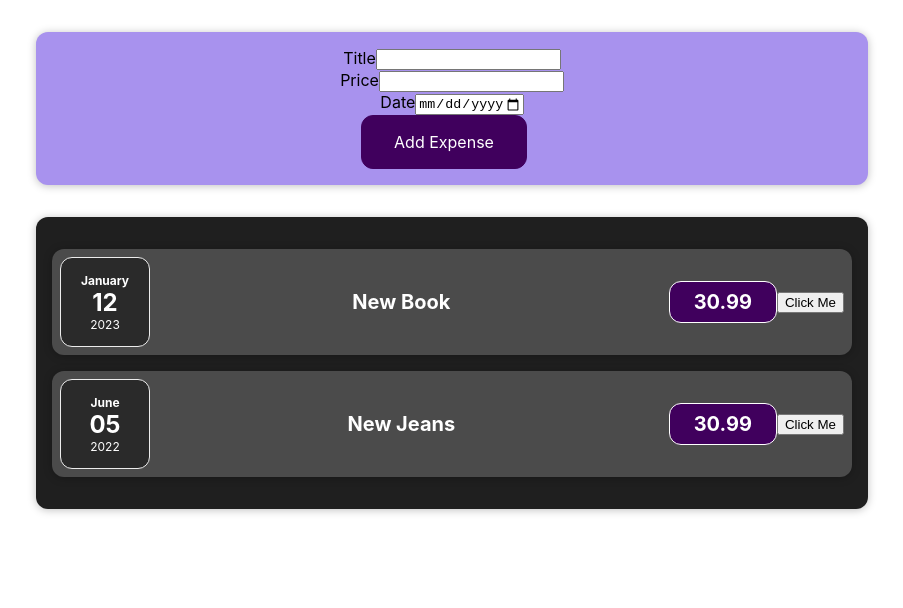
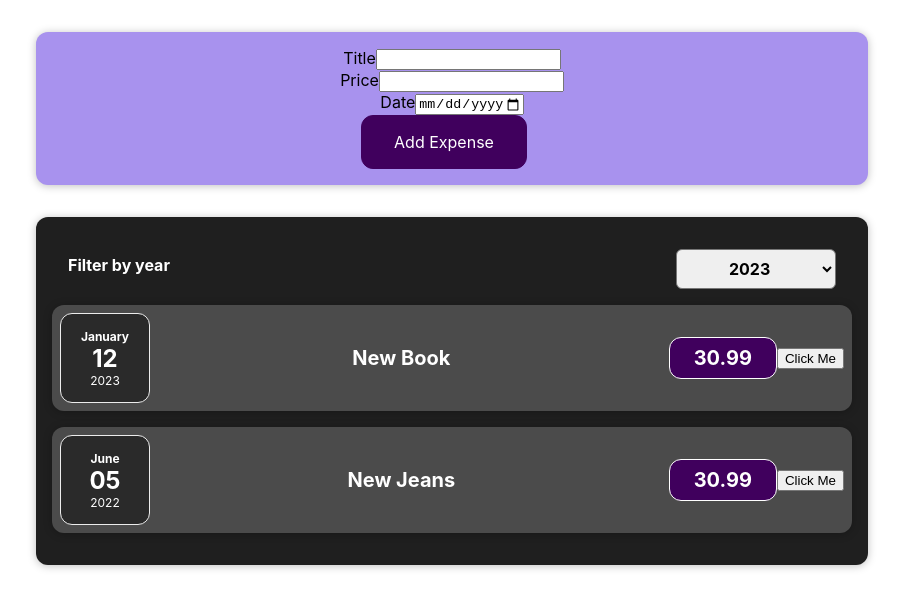
Before and after one commit to KaarelVv/expenses, a React (Create React App) app: page / in a window 1280 px wide. Shown: the top 608 px of the page, without its empty margins (188-1091 px from the left). Built offline with nearby package versions, Linux system fonts and the light colour scheme.

Commit message:
ylesanne4

```diff
--- a/package.json
+++ b/package.json
@@ -10,6 +10,7 @@
     "react-dom": "^18.3.1",
     "react-scripts": "^5.0.1",
     "web-vitals": "^2.1.4"
+
   },
   "scripts": {
     "start": "react-scripts start",
--- a/src/App.js
+++ b/src/App.js
@@ -5,7 +5,7 @@ import NewExpense from './components/NewExpense/NewExpense';
 const App = () => {
 const addExpenseHandler = (expense) => {
   console.log('In App.js')
-  console.log(expense)
+  // console.log(expense)
 }
 
   return (
--- /dev/null
+++ b/src/components/Expenses/ExpenseFilter.css
@@ -0,0 +1,24 @@
+.expenses-filter {
+    color: white;
+    padding: 0 1rem;
+}
+
+.expenses-filter__control {
+    display: flex;
+    width: 100%;
+    align-items: center;
+    justify-content: space-between;
+    margin: 1rem 0;
+}
+
+.expenses-filter label {
+    font-weight: bold;
+    margin-bottom: 0.5rem;
+}
+
+.expenses-filter select {
+    font: inherit;
+    padding: 0.5rem 3rem;
+    font-weight: bold;
+    border-radius: 6px;
+}
--- /dev/null
+++ b/src/components/Expenses/ExpenseFilter.js
@@ -0,0 +1,29 @@
+import React from 'react';
+
+import './ExpenseFilter.css';
+
+const ExpensesFilter = (props) => {
+
+    const expenseFilterHandler = (event) => {
+
+        // setFilterYear(event.target.value);
+        props.onChangeYear(event.target.value);
+      };
+
+    return (
+        <div className='expenses-filter'>
+            <div className='expenses-filter__control'>
+                <label>Filter by year</label>
+                <select
+                value={props.selectedYear}
+                onChange={expenseFilterHandler}>
+                    <option value='2023'>2023</option>
+                    <option value='2024'>2024</option>
+                    <option value='2025'>2025</option>
+                </select>
+            </div>
+        </div>
+    );
+};
+
+export default ExpensesFilter;
--- a/src/components/Expenses/Expenses.js
+++ b/src/components/Expenses/Expenses.js
@@ -1,8 +1,19 @@
 import './Expenses.css'
 import Card from "../UI/Card";
 import ExpenseItem from "./ExpenseItem";
+import ExpensesFilter from './ExpenseFilter';
+import { useState } from 'react';
 
 const Expenses = () => {
+
+    // Keep track of which year is being filtered
+    const [filteredYear, setFilteredYear] = useState('2023');
+
+    // Callback to update the filtered year
+    const expensesFilterChangeHandler = (selectedYear) => {
+        setFilteredYear(selectedYear);
+        console.log("Filtered Year: ", selectedYear);
+    };
     // console.log(props)
     const expenses = [
         {
@@ -19,13 +30,15 @@ const Expenses = () => {
 
     return (
         <Card className="expenses">
-
+            <ExpensesFilter selectedYear={filteredYear}
+                onChangeYear={expensesFilterChangeHandler} />
             <ExpenseItem
                 data={expenses[0]}
             />
             <ExpenseItem
                 data={expenses[1]}
             />
+
         </Card>
     )
 }
--- a/src/components/UI/Card.js
+++ b/src/components/UI/Card.js
@@ -1,15 +1,12 @@
 import './Card.css';
 
 const Card = (props) => {
-    console.log(props)
-    const classes = 'card ' + props.className ;
-    return (
-
-
-        <div className={classes}>
-                {props.children}
-
-        </div>
+        //     console.log(props)
+        const classes = 'card ' + props.className;
+        return (
+                <div className={classes}>
+                        {props.children}
+                </div>
         )
 }
 export default Card;
```
